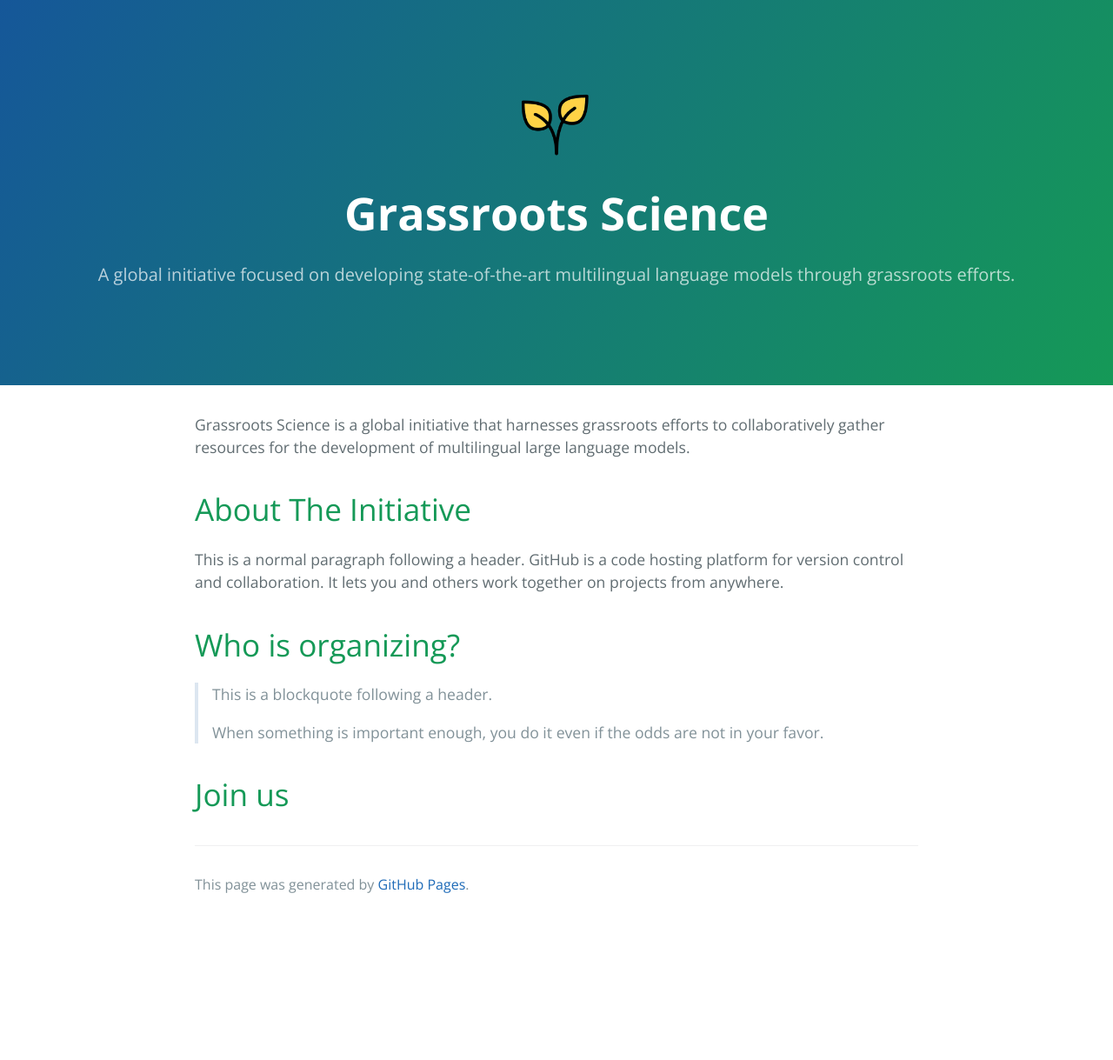
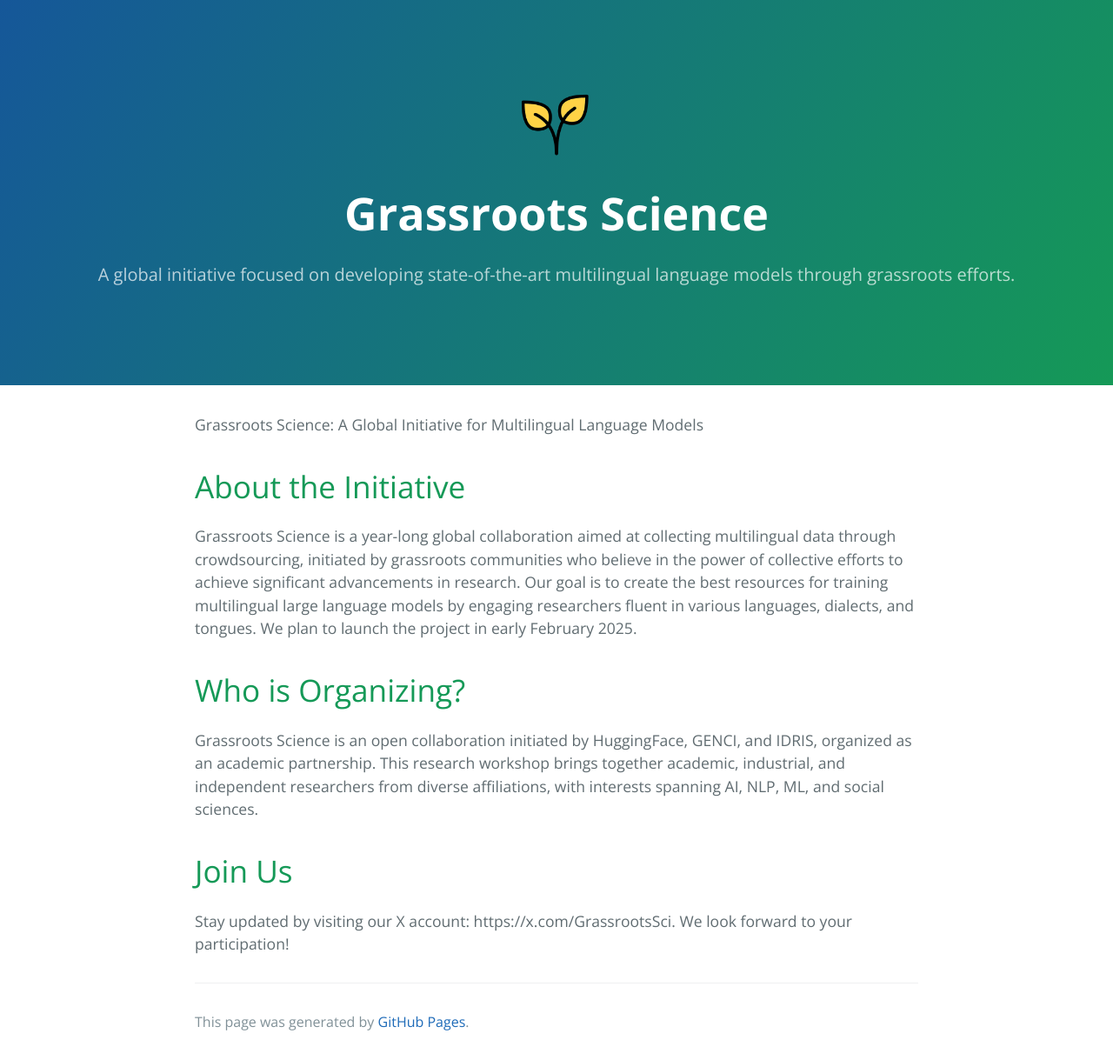
Before and after one commit to grassroots-science/grassroots-science.github.io, a Jekyll site: the page built from index.md, in a window 1280 px wide. Shown: the whole page at 87% size. Built offline with Jekyll 4.4.1, drawn with Linux system fonts in a browser that asks for light colours; before the commit the page ends 1061 px from its top, so only the background shows below that.

Commit message:
Update index.md

```diff
--- a/index.md
+++ b/index.md
@@ -2,16 +2,16 @@
 layout: default
 ---
 
-Grassroots Science is a global initiative that harnesses grassroots efforts to collaboratively gather resources for the development of multilingual large language models.
+Grassroots Science: A Global Initiative for Multilingual Language Models
 
-# About The Initiative
+# About the Initiative
 
-This is a normal paragraph following a header. GitHub is a code hosting platform for version control and collaboration. It lets you and others work together on projects from anywhere.
+Grassroots Science is a year-long global collaboration aimed at collecting multilingual data through crowdsourcing, initiated by grassroots communities who believe in the power of collective efforts to achieve significant advancements in research. Our goal is to create the best resources for training multilingual large language models by engaging researchers fluent in various languages, dialects, and tongues. We plan to launch the project in early February 2025.
 
-# Who is organizing?
+# Who is Organizing?
 
-> This is a blockquote following a header.
->
-> When something is important enough, you do it even if the odds are not in your favor.
+Grassroots Science is an open collaboration initiated by HuggingFace, GENCI, and IDRIS, organized as an academic partnership. This research workshop brings together academic, industrial, and independent researchers from diverse affiliations, with interests spanning AI, NLP, ML, and social sciences.
 
-# Join us
+# Join Us
+
+Stay updated by visiting our X account: https://x.com/GrassrootsSci. We look forward to your participation!
```
